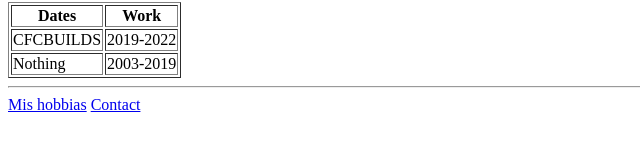
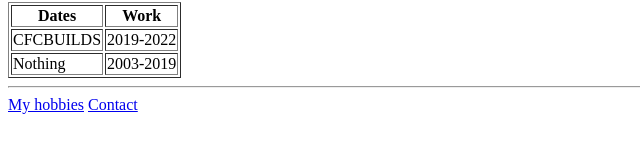
Before and after one commit to farsoudi/CV, a plain HTML site: page index.html in a window 1280 px wide. Shown: the part 517-670 px from the top of the page, 0-640 px from the left. Drawn offline with Linux system fonts and the light colour scheme.

Commit message:
Update index.html

```diff
--- a/index.html
+++ b/index.html
@@ -51,7 +51,7 @@
     </tr>
   </table>
     <hr>
- <a href="hobbies.html">Mis hobbias</a> <a href="contact.html">Contact</a>
+ <a href="hobbies.html">My hobbies</a> <a href="contact.html">Contact</a>
 
 </body>
 
```
